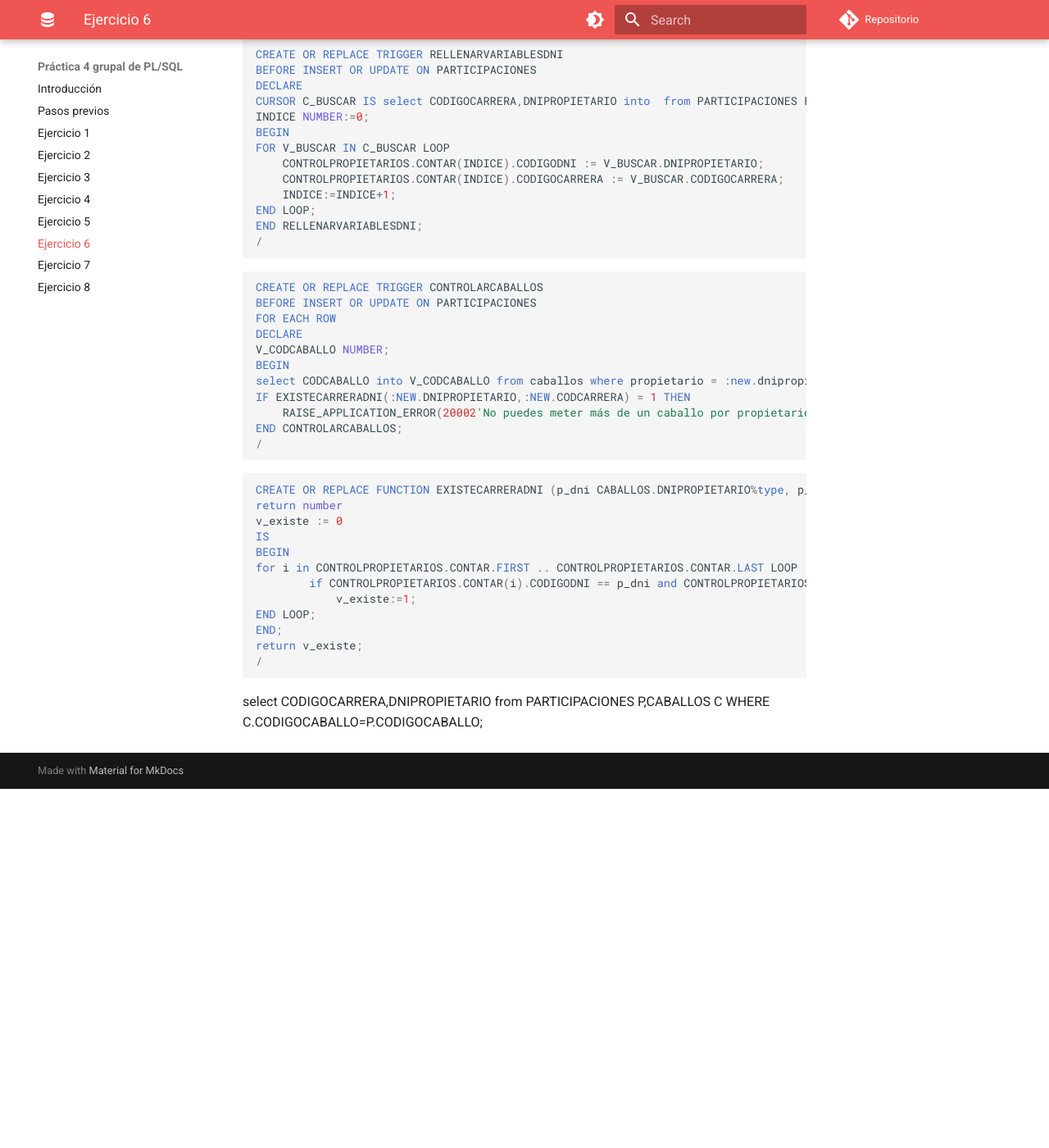
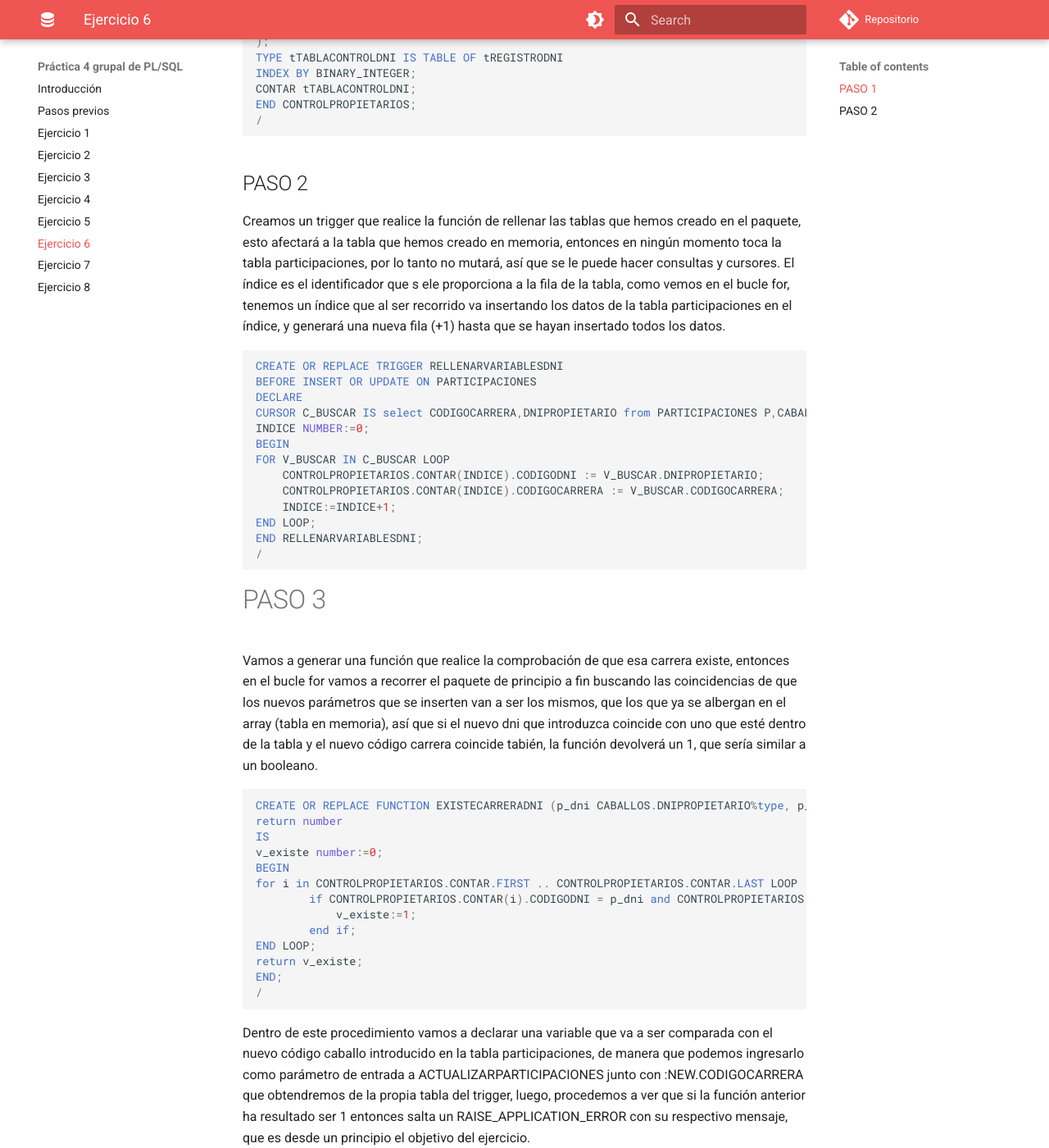
Before and after one commit to adriasir123/grupalesbdc, an MkDocs documentation site: the page built from docs/p4-grupal-plsql/ejercicio6.md, in a window 1280 px wide and 1400 px high, scrolled down 616 px. Shown: the whole window at 82% size. Built offline with MkDocs 1.6.1 and Material for MkDocs 9.7.7, drawn with Linux system fonts in a browser that asks for light colours; comment, search, counter and statistics services are not loaded; before the commit the page ends 1578 px from its top, so only the background shows below that; some of the changed text lies outside the part shown.

Commit message:
He completado la tabla mutante del ejercicio 6

````diff
--- a/docs/p4-grupal-plsql/ejercicio6.md
+++ b/docs/p4-grupal-plsql/ejercicio6.md
@@ -3,17 +3,17 @@
 > Realiza los módulos de programación necesarios para evitar que un mismo propietario envíe dos caballos a una misma carrera.
 
 
-
----CREO EL PAQUETE QUE VA A ALBERGAR EL CASCARÓN DE LA TABLA
+## PASO 1
+Primero voy a crear el paquete que albergue la tabla vacía con el código del dni de la tabla caballos, y el código de la carrera de la tabla participaciones, le damos los nombres que consideremos necesarios y al final al realizar el llamamiento del paquete debemos utilizar CONTROLPROPIETARIOS.CONTAR y el nombre del registro de la tabla, ya sea codigodni o codigocarrera.
 
 
 ```sql
 CREATE OR REPLACE PACKAGE CONTROLPROPIETARIOS
 AS
 V_CODCABALLO NUMBER;
-TYPE tREGISTROTABLACABALLOS IS RECORD
+TYPE tREGISTRODNI IS RECORD
 (
-CODIGODNI CABALLOS.DNIPROPIETARIO%type
+CODIGODNI CABALLOS.DNIPROPIETARIO%type,
 CODIGOCARRERA PARTICIPACIONES.CODIGOCARRERA%type
 );
 TYPE tTABLACONTROLDNI IS TABLE OF tREGISTRODNI
@@ -22,14 +22,14 @@
 END CONTROLPROPIETARIOS;
 /
 ```
-
---PROCEDO A LLENAR ESAS TABLAS CARGADAS EN MEMORIA PARA CONSULTARLAS LUEGO
+## PASO 2
+Creamos un trigger que realice la función de rellenar las tablas que hemos creado en el paquete, esto afectará a la tabla que hemos creado en memoria, entonces en ningún momento toca la tabla participaciones, por lo tanto no mutará, así que se le puede hacer consultas y cursores. El índice es el identificador que s ele proporciona a la fila de la tabla, como vemos en el bucle for, tenemos un índice que al ser recorrido va insertando los datos de la tabla participaciones en el índice, y generará una nueva fila (+1) hasta que se hayan insertado todos los datos.
 
 ```sql
 CREATE OR REPLACE TRIGGER RELLENARVARIABLESDNI
 BEFORE INSERT OR UPDATE ON PARTICIPACIONES
 DECLARE
-CURSOR C_BUSCAR IS select CODIGOCARRERA,DNIPROPIETARIO into  from PARTICIPACIONES P,CABALLOS C WHERE C.CODIGOCABALLO=P.CODIGOCABALLO;
+CURSOR C_BUSCAR IS select CODIGOCARRERA,DNIPROPIETARIO from PARTICIPACIONES P,CABALLOS C WHERE C.CODIGOCABALLO=P.CODIGOCABALLO;
 INDICE NUMBER:=0;
 BEGIN
 FOR V_BUSCAR IN C_BUSCAR LOOP
@@ -40,36 +40,61 @@
 END RELLENARVARIABLESDNI;
 /
 ```
+
+# PASO 3
+Vamos a generar una función que realice la comprobación de que esa carrera existe, entonces en el bucle for vamos a recorrer el paquete de principio a fin buscando las coincidencias de que los nuevos parámetros que se inserten van a ser los mismos, que los que ya se albergan en el array (tabla en memoria), así que si el nuevo dni que introduzca coincide con uno que esté dentro de la tabla y el nuevo código carrera coincide tabién, la función devolverá un 1, que sería similar a un booleano.
+
+
+```sql
+CREATE OR REPLACE FUNCTION EXISTECARRERADNI (p_dni CABALLOS.DNIPROPIETARIO%type, p_carrera PARTICIPACIONES.CODIGOCARRERA%type)
+return number
+IS
+v_existe number:=0;
+BEGIN
+for i in CONTROLPROPIETARIOS.CONTAR.FIRST .. CONTROLPROPIETARIOS.CONTAR.LAST LOOP
+        if CONTROLPROPIETARIOS.CONTAR(i).CODIGODNI = p_dni and CONTROLPROPIETARIOS.CONTAR(i).CODIGOCARRERA = p_carrera THEN
+            v_existe:=1;
+        end if;
+END LOOP;
+return v_existe;
+END;
+/
+```
+
+Dentro de este procedimiento vamos a declarar una variable que va a ser comparada con el nuevo código caballo introducido en la tabla participaciones, de manera que podemos ingresarlo como parámetro de entrada a ACTUALIZARPARTICIPACIONES junto con :NEW.CODIGOCARRERA que obtendremos de la propia tabla del trigger, luego, procedemos a ver que si la función anterior ha resultado ser 1 entonces salta un RAISE_APPLICATION_ERROR con su respectivo mensaje, que es desde un principio el objetivo del ejercicio.
+
+Si la función no devuelve 1 procederíamos a ACTUALIZARPARTICIPACIONES, esto debemos hacerlo porque cuando ingresamos datos, la tabla en memoria debemos actualizarlas ya que si no lo hacemos el trigger sólo contemplaría los antiguos registros.
+
+Este trigger es en esencia el que nos permite levantar la excepción del ejercicio.
+
 ```sql
 CREATE OR REPLACE TRIGGER CONTROLARCABALLOS
 BEFORE INSERT OR UPDATE ON PARTICIPACIONES
 FOR EACH ROW
 DECLARE
-V_CODCABALLO NUMBER;
+V_DNIPROP CABALLOS.DNIPROPIETARIO%TYPE;
 BEGIN
-select CODCABALLO into V_CODCABALLO from caballos where propietario = :new.dnipropietario
-IF EXISTECARRERADNI(:NEW.DNIPROPIETARIO,:NEW.CODCARRERA) = 1 THEN
-    RAISE_APPLICATION_ERROR(20002'No puedes meter más de un caballo por propietario');
+select DNIPROPIETARIO into V_DNIPROP from CABALLOS where CODIGOCABALLO = :new.CODIGOCABALLO;
+IF EXISTECARRERADNI(V_DNIPROP,:NEW.CODIGOCARRERA) = 1 THEN
+    RAISE_APPLICATION_ERROR(-20002,'No puedes meter más de un caballo por propietario');
+ELSE
+    ACTUALIZARPARTICIPACIONES(V_DNIPROP,:NEW.CODIGOCARRERA);
+END IF;
 END CONTROLARCABALLOS;
 /
 ```
+## PASO 4
+
+Por último podemos ver que en ACTUALIZARPARTICIPACIONES declaramos el índice, el cual cuando se llame procederá a ingresar una fila nueva, por tanto en los valores CODIGODNI y CODIGOCARRERA vamos a actualizar los nuevos valores con los introducidos por los parámetros, para así cuando se vuelva a ingresar, se vuelve a actualizar por cada insert que yo realice.
 
 ```sql
-CREATE OR REPLACE FUNCTION EXISTECARRERADNI (p_dni CABALLOS.DNIPROPIETARIO%type, p_carrera CODIGOCARRERA PARTICIPACIONES.CODIGOCARRERA%type)
-return number
-v_existe := 0
+CREATE OR REPLACE PROCEDURE ACTUALIZARPARTICIPACIONES (p_dni CABALLOS.DNIPROPIETARIO%type, p_carrera PARTICIPACIONES.CODIGOCARRERA%type)
 IS
+indice number;
 BEGIN
-for i in CONTROLPROPIETARIOS.CONTAR.FIRST .. CONTROLPROPIETARIOS.CONTAR.LAST LOOP
-        if CONTROLPROPIETARIOS.CONTAR(i).CODIGODNI == p_dni and CONTROLPROPIETARIOS.CONTAR(i).CODIGOCARRERA == p_carrera THEN
-            v_existe:=1;
-END LOOP;
+indice:=CONTROLPROPIETARIOS.CONTAR.LAST+1;
+CONTROLPROPIETARIOS.CONTAR(indice).CODIGODNI:=p_dni;
+CONTROLPROPIETARIOS.CONTAR(indice).CODIGOCARRERA:=p_carrera;
 END;
-return v_existe;
 /
 ```
-
-
-
-
-select CODIGOCARRERA,DNIPROPIETARIO from PARTICIPACIONES P,CABALLOS C WHERE C.CODIGOCABALLO=P.CODIGOCABALLO;
````
